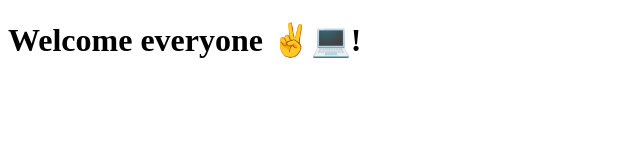
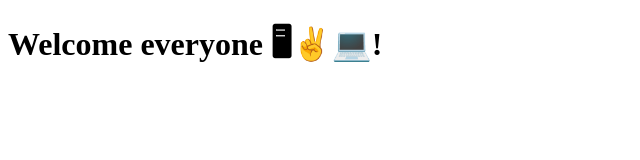
Before and after one commit to Elio1995/boolean-uk-first-repo, a website: page index.html in a window 1280 px wide. Shown: the whole page, without its empty margins (0-640 px from the left). Drawn offline with Linux system fonts and the light colour scheme.

Commit message:
+ monitor

```diff
--- a/index.html
+++ b/index.html
@@ -8,7 +8,7 @@
   </head>
   <body>
     <h1>
-      Welcome everyone ✌️💻!
+      Welcome everyone 🖥✌️💻!
     </h1>
   </body>
 </html>
```
